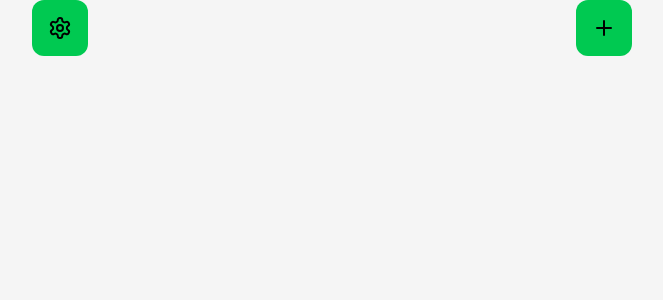
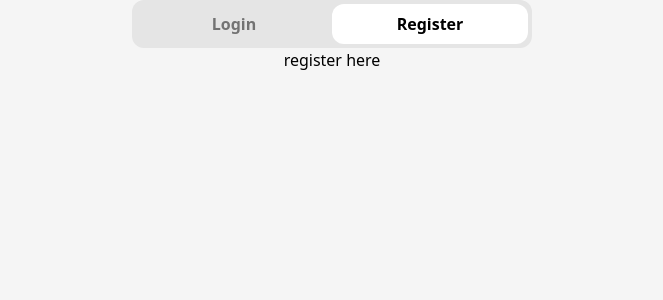
Before and after one commit to Eeritvan/progress-tracker, a React (Vite) app in the folder client/: page /register in a window 1280 px wide. Shown: the top 300 px of the page, without its empty margins (308-971 px from the left). Built offline with nearby package versions, Linux system fonts and the light colour scheme.

Commit message:
feat: added initial routing for authentication

```diff
--- a/client/package.json
+++ b/client/package.json
@@ -19,12 +19,15 @@
     "@hookform/resolvers": "^3.10.0",
     "@szhsin/react-menu": "^4.3.0",
     "@tanstack/react-query": "^5.64.2",
+    "graffle": "^8.0.0-next.157",
+    "graphql": "^16.10.0",
     "lucide-react": "^0.473.0",
     "react": "^18.3.1",
     "react-dom": "^18.3.1",
     "react-hook-form": "^7.54.2",
     "react-hotkeys-hook": "^4.6.1",
     "valibot": "^1.0.0-beta.14",
+    "wouter": "^3.4.0",
     "zustand": "^5.0.3"
   },
   "devDependencies": {
--- a/client/src/App.tsx
+++ b/client/src/App.tsx
@@ -2,16 +2,19 @@ import CardList from './components/CardList'
 import { useLocalStorage } from './hooks/useLocalStorage'
 import { useQuery } from '@tanstack/react-query'
 import TopBar from './components/TopBar'
+import { Redirect, Route, Switch } from 'wouter'
+import Authentication from './components/Authentication'
 
 const App = () => {
-  const { setItem, getItem } = useLocalStorage('theme')
-  const selectedTheme = getItem()
+  const { setItem: setTheme, getItem: getTheme } = useLocalStorage('theme')
+  const { getItem: getUser } = useLocalStorage('user-info')
+  const selectedTheme = getTheme()
 
   useQuery({
     queryKey: ['theme', selectedTheme],
     queryFn: () => {
       if (!selectedTheme)
-        setItem('system')
+        setTheme('system')
       const theme = selectedTheme === 'system'
         ? window.matchMedia('(prefers-color-scheme: dark)').matches
           ? 'dark' : 'light' : selectedTheme
@@ -20,12 +23,32 @@ const App = () => {
     }
   })
 
+  const { data: token } = useQuery({
+    queryKey: ['token'],
+    refetchOnWindowFocus: false,
+    queryFn: () => getUser()
+  })
+
   return (
-    <div className='flex flex-col items-center bg-background min-h-screen'>
-      <div className='container w-[600px]'>
-        <TopBar />
-        <CardList />
-      </div>
+    <div
+      className='flex flex-col items-center bg-background min-h-screen'
+    >
+      <Switch>
+        <Route path='/login'>
+          {token ? <Redirect to='/' /> : <Authentication />}
+        </Route>
+        <Route path='/register'>
+          {token ? <Redirect to='/' /> : <Authentication />}
+        </Route>
+        <Route>
+          {!token ? <Redirect to='/login' /> :
+            <div className='container w-[600px]'>
+              <TopBar />
+              <CardList />
+            </div>
+          }
+        </Route>
+      </Switch>
     </div>
   )
 }
--- /dev/null
+++ b/client/src/components/Authentication/Login/index.tsx
@@ -0,0 +1,9 @@
+const Login = () => {
+  return (
+    <>
+      login here
+    </>
+  )
+}
+
+export default Login
--- /dev/null
+++ b/client/src/components/Authentication/Register/index.tsx
@@ -0,0 +1,9 @@
+const Register = () => {
+  return (
+    <>
+      register here
+    </>
+  )
+}
+
+export default Register
--- /dev/null
+++ b/client/src/components/Authentication/Selector/index.tsx
@@ -0,0 +1,53 @@
+import { ReactNode, Children, cloneElement, isValidElement } from 'react'
+import { useBasePath } from '@/hooks/useBasePath'
+
+interface SelectorProps {
+  children: ReactNode
+}
+
+interface SelectorChildProps {
+  to: string;
+  className?: string;
+}
+
+const Selector = ({ children }: SelectorProps) => {
+  const { matches } = useBasePath()
+  const childCount = Children.count(children)
+
+  const childrenArray = Children.toArray(children)
+  const activeIndex = childrenArray.findIndex(child =>
+    isValidElement<SelectorChildProps>(child) && matches(child.props.to)
+  )
+
+  const styledSChildren = Children.map(children, child => {
+    if (!isValidElement<SelectorChildProps>(child)) {
+      return child
+    }
+    const isActive = matches(child.props.to)
+
+    const className = `flex relative items-center justify-center w-full ${
+      isActive ? 'font-bold' : 'text-neutral-500 font-semibold'}`
+    return cloneElement(child, { ...child.props, className })
+  })
+
+  return (
+    <div className='flex flex-col w-[400px]'>
+      <div className='relative rounded-xl grid bg-neutral-200 h-12 p-1'>
+        {activeIndex !== -1 &&
+        <div
+          className='relative rounded-xl bg-white transition-all duration-200
+            row-start-1 col-start-1'
+          style={{
+            width: `${100/childCount}%`,
+            transform: `translateX(${activeIndex * 100}%)`
+          }}
+        />}
+        <div className="flex row-start-1 col-start-1">
+          {styledSChildren}
+        </div>
+      </div>
+    </div>
+  )
+}
+
+export default Selector
--- /dev/null
+++ b/client/src/components/Authentication/index.tsx
@@ -0,0 +1,21 @@
+import { Link, Route, Switch } from 'wouter'
+import Selector from './Selector'
+import Login from './Login'
+import Register from './Register'
+
+const Authentication = () => {
+  return (
+    <>
+      <Selector>
+        <Link to='/login'> Login </Link>
+        <Link to='/register'> Register </Link>
+      </Selector>
+      <Switch>
+        <Route path='/login' component={Login}/>
+        <Route path='/register' component={Register}/>
+      </Switch>
+    </>
+  )
+}
+
+export default Authentication
--- /dev/null
+++ b/client/src/hooks/useBasePath.ts
@@ -0,0 +1,13 @@
+import { useLocation } from 'wouter'
+
+export const useBasePath = () => {
+  const [location] = useLocation()
+  const basePath = '/' + location.split('/')[1]
+
+  const matches = (path: string) => {
+    const normalizedPath = '/' + path.split('/')[1]
+    return normalizedPath === basePath
+  }
+
+  return { basePath, matches }
+}
--- a/client/src/index.css
+++ b/client/src/index.css
@@ -23,10 +23,6 @@
     }
 }
 
-* {
-    @apply transition-colors duration-200 ease-in-out;
-}
-
 @layer utilities {
     .no-scrollbar::-webkit-scrollbar {
         display: none;
```
Also changed, not shown: 2 other files (tests, documents, lock files or other folders).
